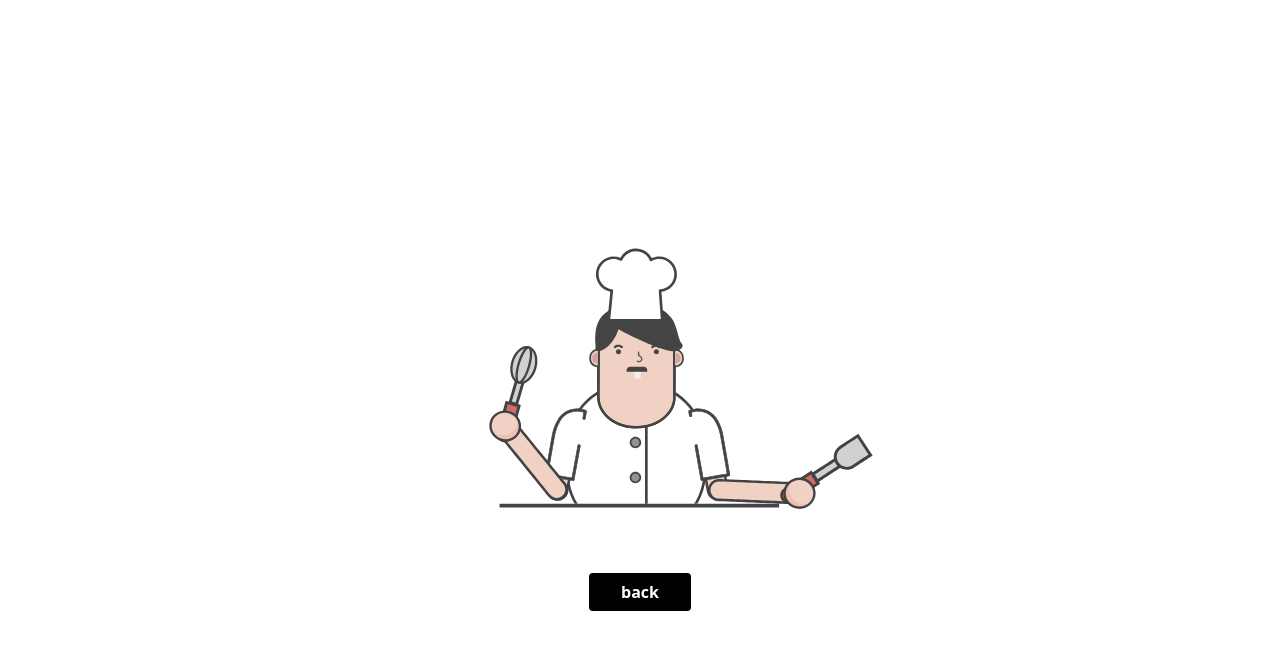
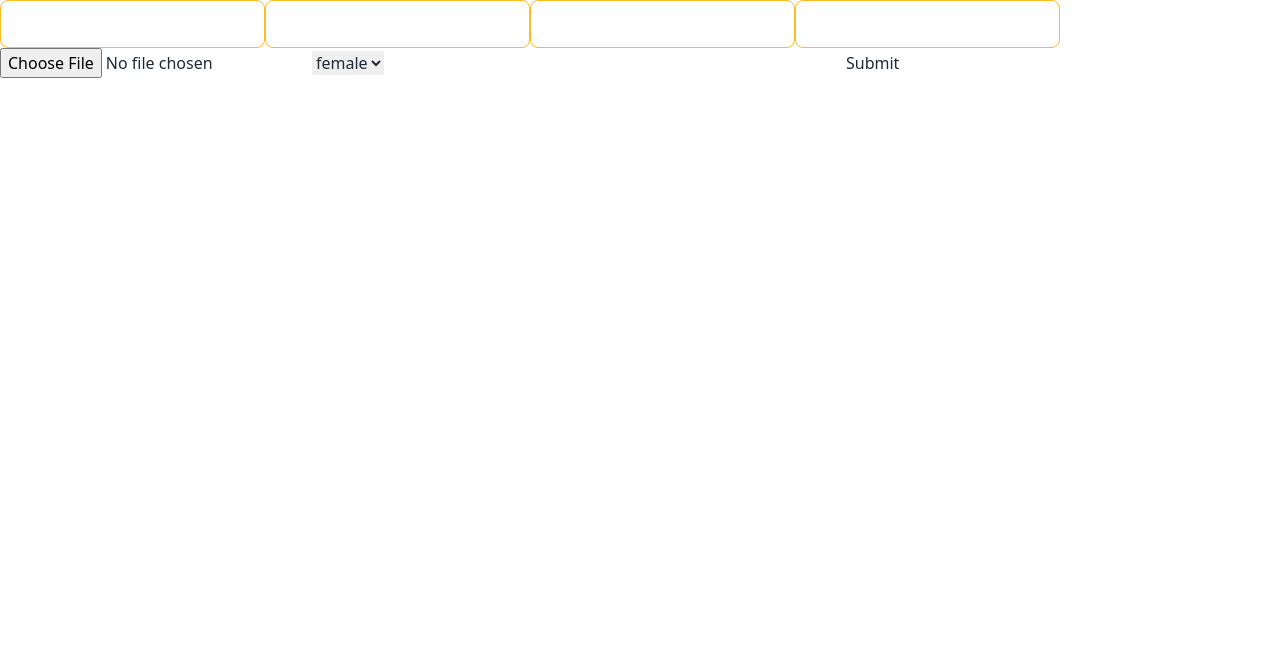
Before and after one commit to iqbalhossensorkar/culinary-cooking-school-client, a React (Vite) app: page /signup in a window 1280 px wide. Before the commit this address had no page. Shown: the top 650 px of the page. Built offline with nearby package versions, Linux system fonts and the light colour scheme.

Commit message:
signup route added using hook form

```diff
--- a/package.json
+++ b/package.json
@@ -21,6 +21,7 @@
     "react-bubble-ui": "^1.1.2",
     "react-countup": "^6.4.2",
     "react-dom": "^18.2.0",
+    "react-hook-form": "^7.44.3",
     "react-icons": "^4.9.0",
     "react-mouse-particles": "^1.1.5",
     "react-responsive-carousel": "^3.2.23",
--- /dev/null
+++ b/src/Pages/Login-signup/Signup.jsx
@@ -0,0 +1,32 @@
+import { Controller, useForm } from "react-hook-form";
+
+const Signup = () => {
+    const { register, handleSubmit, formState: { errors } } = useForm();
+    const onSubmit = data => console.log(data);
+
+    return (
+        /* "handleSubmit" will validate your inputs before invoking "onSubmit" */
+        <form onSubmit={handleSubmit(onSubmit)}>
+            {/* register your input into the hook by invoking the "register" function */}
+            <input {...register("name", { required: true })} className="input input-warning" />
+
+            {/* include validation with required or other standard HTML validation rules */}
+            <input {...register("email", { required: true })} className="input input-warning" />
+            {/* errors will return when field validation fails  */}
+            {errors.exampleRequired && <span>This field is required</span>}
+            <input type="password" {...register("password", { required: true })} className="input input-warning" />
+            <input type="password" {...register("confirm password", { required: true })} className="input input-warning" />
+            <input type="file" {...register("photoURL", { required: true })} className="" />
+            <select {...register("gender")}>
+                <option value="female">female</option>
+                <option value="male">male</option>
+                <option value="other">other</option>
+            </select>
+            <input type="tel" {...register("phone")} className="" />
+            <input type="text" {...register("addess")} className="" />
+            <input type="submit" />
+        </form>
+    );
+};
+
+export default Signup;
--- a/src/Router/Footer.jsx
+++ b/src/Router/Footer.jsx
@@ -28,7 +28,7 @@ const Footer = () => {
                     <div className='flex items-center gap-5'>
                         <Social />
                     </div>
-                    <div className='mt-10 text-lg font-semibold hover:lg:shadow-lg transition lg:p-3'>We’re always in search for talented and <br /> motivated people. Don’t be <br /> shy introduce yourself! <div className='w-10 hover:shadow-xl shadow-black rounded-full hover:scale-110 transition'>
+                    <div className='mt-10 text-lg font-semibold hover:lg:shadow-lg transition lg:p-3'>We are always in search for talented and <br /> motivated people. Do not be <br /> shy introduce yourself! <div className='w-10 hover:shadow-xl shadow-black rounded-full hover:scale-110 transition'>
                         <BsArrowRightCircle size={40} className='text-[#8C0D43]'/>
                     </div></div>
 
--- a/src/Router/Router.jsx
+++ b/src/Router/Router.jsx
@@ -5,6 +5,7 @@ import Instructors from "../Pages/Instructors";
 import Classes from "../Pages/Classes";
 import Dashboard from "../Pages/Dashboard/Dashboard";
 import ErrorPage from "../Pages/ErrorPage";
+import Signup from "../Pages/Login-signup/Signup";
 
 const router = createBrowserRouter([
     {
@@ -27,6 +28,10 @@ const router = createBrowserRouter([
       ]
     },
     {
+path: '/signup',
+element: <Signup />
+    },
+    {
         path: '/dashboard',
         element: <Dashboard />,
 
```
Also changed, not shown: 1 other file (tests, documents, lock files or other folders).
